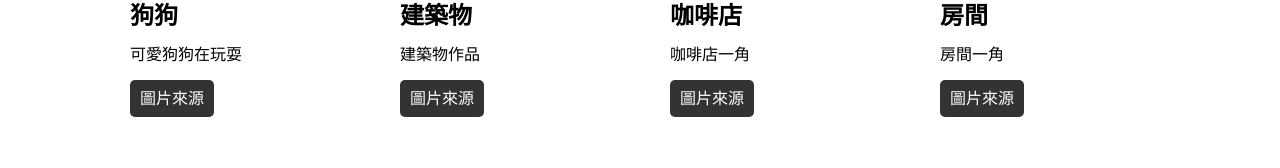
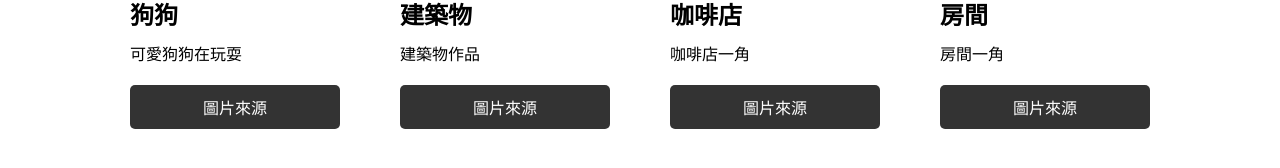
Before and after one commit to coffeeteacher/myReact9, a React (Vite) app: page / in a window 1280 px wide. Shown: the part 268-436 px from the top of the page. Built offline with nearby package versions, Linux system fonts and the light colour scheme.

Commit message:
0806-3-card-css

```diff
--- a/src/css/app0806-1.css
+++ b/src/css/app0806-1.css
@@ -29,7 +29,7 @@ img{
     background-color: #333;
     padding: 10px;
     border-radius: 5px;
-    /* display: block; 因為是超連結行內元素，所以轉成區塊元素，才可以設定寬高 */
+    display: block; /*因為是超連結行內元素，所以轉成區塊元素，才可以設定寬高*/
     text-align: center;
 }
 .card-text{
```
